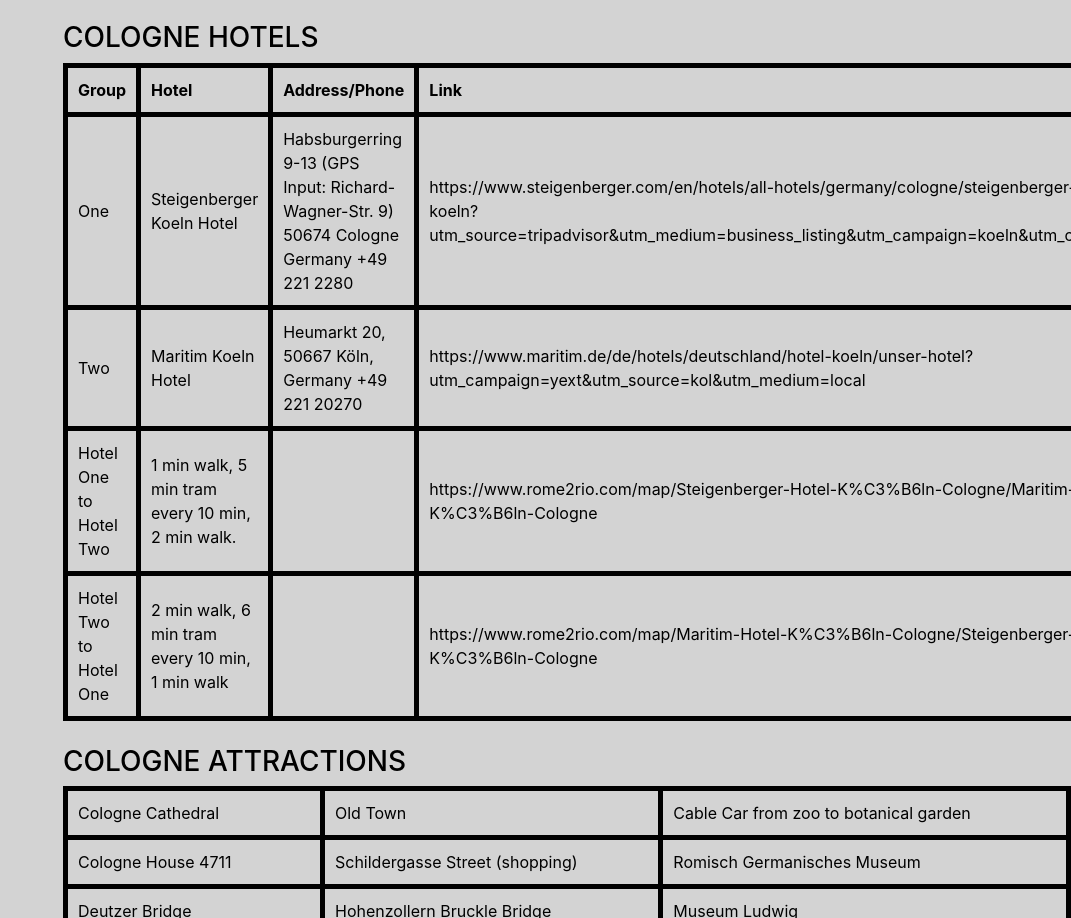
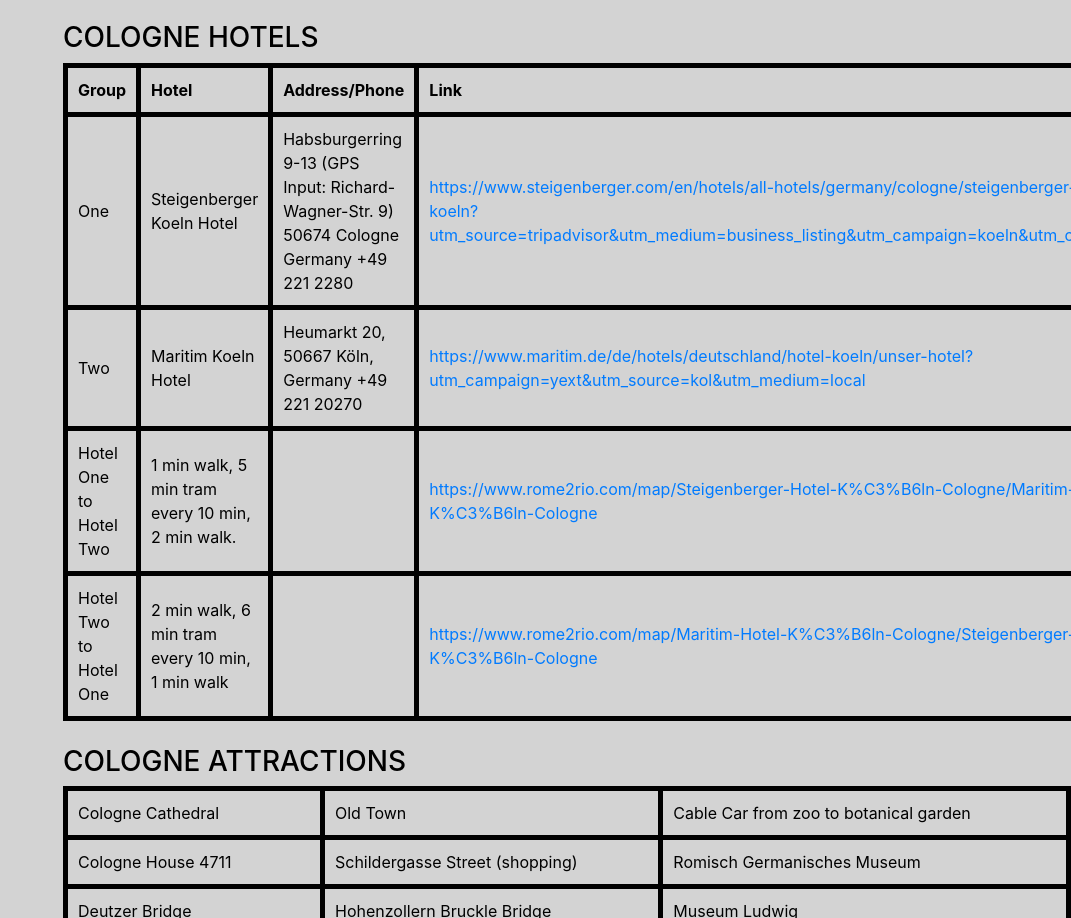
Before and after one commit to Theskiman/europetrip, a website with bundled scripts: page index.html in a window 1280 px wide. Shown: the part 919-1837 px from the top of the page, without its empty margins (209-1280 px from the left). Built offline with nearby package versions, Linux system fonts and the light colour scheme; a web font is replaced by a local one.

Commit message:
Fixed a link

```diff
--- a/index.html
+++ b/index.html
@@ -163,7 +163,7 @@
           Germany
           +49 221 2280
           </td>
-          <td>https://www.steigenberger.com/en/hotels/all-hotels/germany/cologne/steigenberger-hotel-koeln?utm_source=tripadvisor&utm_medium=business_listing&utm_campaign=koeln&utm_content=shr
+          <td><a href="https://www.steigenberger.com/en/hotels/all-hotels/germany/cologne/steigenberger-hotel-koeln?utm_source=tripadvisor&utm_medium=business_listing&utm_campaign=koeln&utm_content=shr">https://www.steigenberger.com/en/hotels/all-hotels/germany/cologne/steigenberger-hotel-koeln?utm_source=tripadvisor&utm_medium=business_listing&utm_campaign=koeln&utm_content=shr</a>
               </td>
     </tr>
     <tr>
@@ -172,19 +172,19 @@
       <td>Heumarkt 20, 50667 Köln, Germany
           +49 221 20270
         </td>
-      <td>https://www.maritim.de/de/hotels/deutschland/hotel-koeln/unser-hotel?utm_campaign=yext&utm_source=kol&utm_medium=local</td>
+      <td><a href="https://www.maritim.de/de/hotels/deutschland/hotel-koeln/unser-hotel?utm_campaign=yext&utm_source=kol&utm_medium=local">https://www.maritim.de/de/hotels/deutschland/hotel-koeln/unser-hotel?utm_campaign=yext&utm_source=kol&utm_medium=local</a></td>
     </tr>
     <tr>
         <td>Hotel One to Hotel Two</td>
         <td>1 min walk, 5 min tram every 10 min, 2 min walk.</td>
         <td></td>
-        <td>https://www.rome2rio.com/map/Steigenberger-Hotel-K%C3%B6ln-Cologne/Maritim-Hotel-K%C3%B6ln-Cologne</td>
+        <td><a href="https://www.rome2rio.com/map/Steigenberger-Hotel-K%C3%B6ln-Cologne/Maritim-Hotel-K%C3%B6ln-Cologne">https://www.rome2rio.com/map/Steigenberger-Hotel-K%C3%B6ln-Cologne/Maritim-Hotel-K%C3%B6ln-Cologne</a></td>
       </tr>
       <tr>
           <td>Hotel Two to Hotel One</td>
           <td>2 min walk, 6 min tram every 10 min, 1 min walk</td>
           <td></td>
-          <td>https://www.rome2rio.com/map/Maritim-Hotel-K%C3%B6ln-Cologne/Steigenberger-Hotel-K%C3%B6ln-Cologne</td>
+          <td><a href="https://www.rome2rio.com/map/Maritim-Hotel-K%C3%B6ln-Cologne/Steigenberger-Hotel-K%C3%B6ln-Cologne">https://www.rome2rio.com/map/Maritim-Hotel-K%C3%B6ln-Cologne/Steigenberger-Hotel-K%C3%B6ln-Cologne</a></td>
         </tr>
     </table>
     <br>
```
